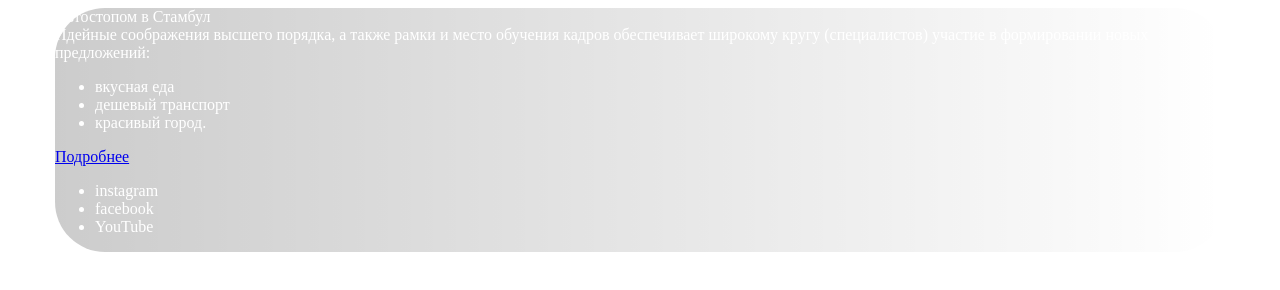
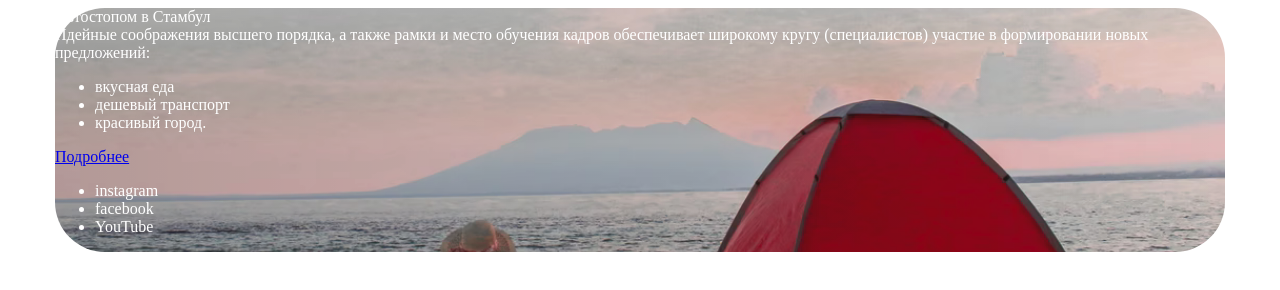
Before and after one commit to stazyxt/AnimationTest, a plain HTML site: page index.html in a window 1280 px wide. Drawn offline with Linux system fonts and the light colour scheme; the site is published under a folder, as on GitHub Pages, so addresses that start at the root find nothing.

Commit message:
path correct

```diff
--- a/style.css
+++ b/style.css
@@ -23,7 +23,7 @@
 
 
 .history_card:nth-child(1) {
-    background-image: linear-gradient(270deg, rgba(0, 0, 0, 0) 0.01%, rgba(0, 0, 0, 0.2) 100%), url(/history-card1.png);
+    background-image: linear-gradient(270deg, rgba(0, 0, 0, 0) 0.01%, rgba(0, 0, 0, 0.2) 100%), url(./history-card1.png);
     background-size: cover;
     max-width: 1170px;
     max-height: 567px;
```
